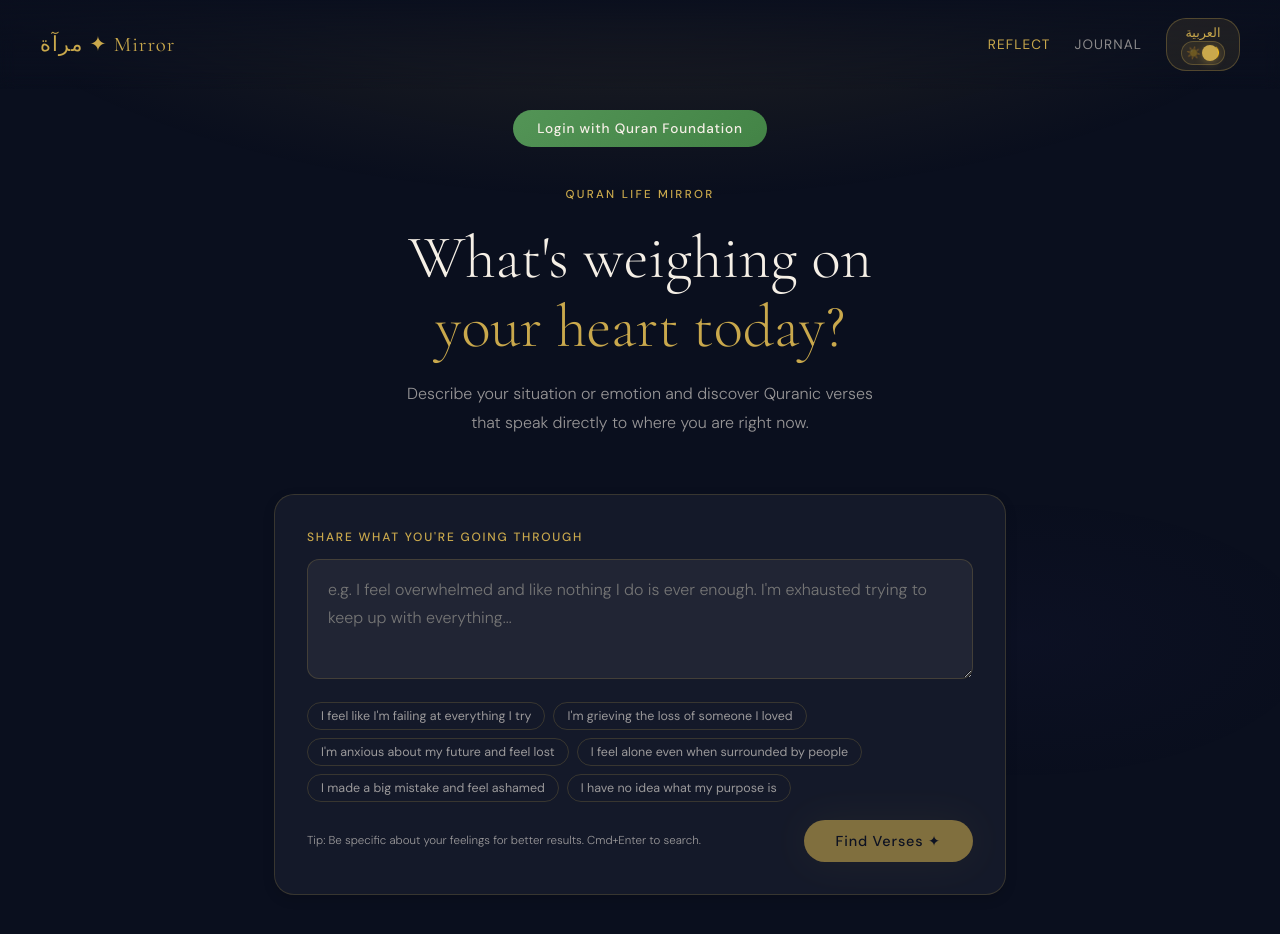
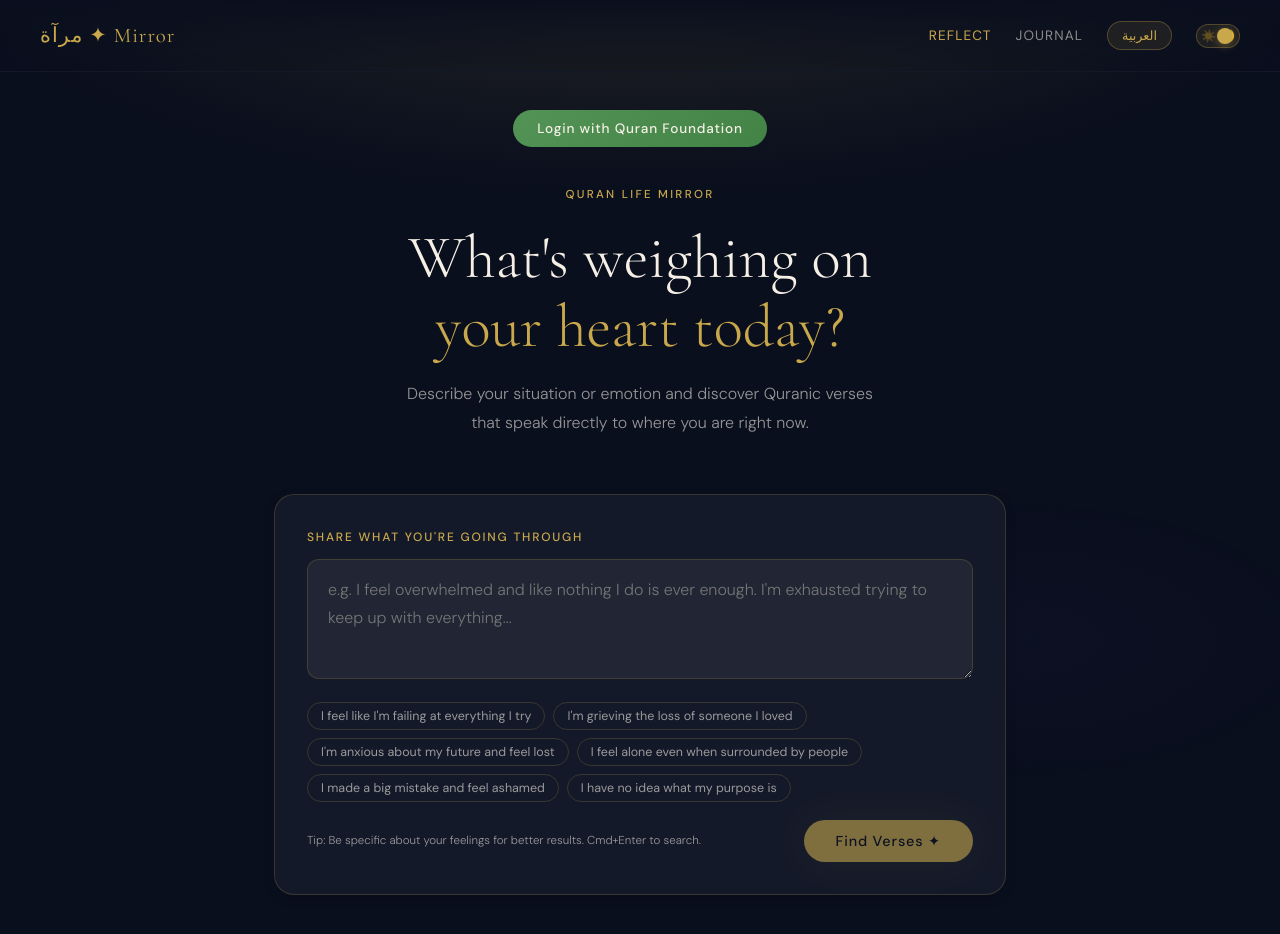
Before and after one commit to Ruwiysis/quran-life-mirror, a React (Create React App) app in the folder frontend/: page / in a window 1280 px wide. Shown: the top 934 px of the page. Built offline with nearby package versions, Linux system fonts and the light colour scheme.

Commit message:
fix syntax error

```diff
--- a/frontend/src/components/Nav.js
+++ b/frontend/src/components/Nav.js
@@ -16,8 +16,13 @@ export default function Nav() {
       position: 'fixed', top: 0, left: 0, right: 0, zIndex: 100,
       display: 'flex', alignItems: 'center', justifyContent: 'space-between',
       padding: '18px 40px',
-      background: 'linear-gradient(180deg,rgba(10,15,30,0.97) 0%,transparent 100%)',
+      background: theme === 'light'
+        ? 'rgba(250,247,240,0.98)'
+        : 'linear-gradient(180deg,rgba(10,15,30,0.97) 0%,transparent 100%)',
       backdropFilter: 'blur(8px)',
+      borderBottom: theme === 'light'
+        ? '1px solid rgba(0,0,0,0.06)'
+        : '1px solid rgba(255,255,255,0.04)',
       direction: isAr ? 'rtl' : 'ltr',
     }}>
       <Link
@@ -54,9 +59,10 @@ export default function Nav() {
             fontFamily: isAr ? "'Noto Sans Arabic',sans-serif" : "'DM Sans',sans-serif",
             transition: 'all 0.2s',
           }}
+          title="Toggle language"
         >
           {t.toggle}
-
+        </button>
 
         {/* Theme Toggle */}
         <button
@@ -102,7 +108,7 @@ export default function Nav() {
             transition: 'left 0.3s cubic-bezier(0.4, 0, 0.2, 1)',
             boxShadow: '0 2px 8px rgba(201,168,76,0.4)',
           }} />
-        </button>        </button>
+        </button>
       </div>
     </nav>
   );
--- a/frontend/src/index.css
+++ b/frontend/src/index.css
@@ -54,6 +54,13 @@ body::before{
     radial-gradient(ellipse 40% 30% at 80% 80%, rgba(100,80,200,0.03) 0%,transparent 60%);
   pointer-events:none;z-index:0;
 }
+
+/* Light theme: remove the "dark cloud" overlay by tinting gradients much lighter */
+:root[data-theme="light"] body::before{
+  background-image:
+    radial-gradient(ellipse 80% 50% at 50% -10%, rgba(201,168,76,0.18) 0%,transparent 70%),
+    radial-gradient(ellipse 40% 30% at 80% 80%, rgba(100,80,200,0.01) 0%,transparent 60%);
+}
 #root{position:relative;z-index:1;}
 h1,h2,h3{font-family:'Cormorant Garamond',serif;font-weight:300;}
 .arabic{font-family:'Amiri',serif;direction:rtl;text-align:right;line-height:2;}
--- a/frontend/src/pages/Bookmarks.js
+++ b/frontend/src/pages/Bookmarks.js
@@ -9,7 +9,7 @@ const API = process.env.REACT_APP_API_URL || '';
 export default function Bookmarks() {
   const { lang } = useContext(LangContext);
   const isAr = lang === 'ar';
-  const { isLoggedIn, token } = useAuth();
+  const { isLoggedIn, token, loading: authLoading } = useAuth();
   const fontFamily = isAr ? "'Noto Sans Arabic',sans-serif" : "'DM Sans',sans-serif";
 
   const [verses, setVerses] = useState({});
@@ -17,10 +17,12 @@ export default function Bookmarks() {
   const [error, setError] = useState('');
 
   useEffect(() => {
+    if (authLoading) return;
     if (!isLoggedIn || !token) {
       setLoading(false);
       return;
     }
+
     const fetchBookmarks = async () => {
       try {
         const { data } = await axios.get(API + '/api/user/bookmarks-with-verses', {
@@ -47,8 +49,10 @@ export default function Bookmarks() {
         setLoading(false);
       }
     };
+
+    setLoading(true);
     fetchBookmarks();
-  }, [isLoggedIn, token]);
+  }, [isLoggedIn, token, authLoading]);
 
   const groupedVerses = {};
   Object.values(verses).forEach(v => {
--- a/frontend/src/pages/Journal.js
+++ b/frontend/src/pages/Journal.js
@@ -249,7 +249,7 @@ export default function Journal() {
   const t = T[lang].journal;
   const isAr = lang === 'ar';
   const fontFamily = isAr ? "'Noto Sans Arabic', 'DM Sans', sans-serif" : "'DM Sans', sans-serif";
-  const { isLoggedIn, token } = useAuth();
+  const { isLoggedIn, token, loading: authLoading } = useAuth();
 
   const [entries, setEntries] = useState([]);
   const [loading, setLoading] = useState(true);
@@ -258,6 +258,8 @@ export default function Journal() {
   useEffect(() => {
     const fetchData = async () => {
       try {
+        if (authLoading) return;
+
         if (isLoggedIn && token) {
           try {
             const { data } = await axios.get((process.env.REACT_APP_API_URL || '') + '/api/user/journal', {
@@ -271,6 +273,7 @@ export default function Journal() {
             } catch { /* silent */ }
             setEntries(data);
           } catch {
+            // If user endpoint fails (e.g., auth), fall back to public journal only
             const { data } = await axios.get((process.env.REACT_APP_API_URL || '') + '/api/journal');
             setEntries(data);
           }
@@ -284,8 +287,10 @@ export default function Journal() {
         setLoading(false);
       }
     };
+
+    setLoading(true);
     fetchData();
-  }, [isLoggedIn, token]);
+  }, [isLoggedIn, token, authLoading]);
 
   const handleUpdate = (updated) => setEntries(prev => prev.map(e => e.id === updated.id ? updated : e));
   const handleDelete = async (id) => {
```
